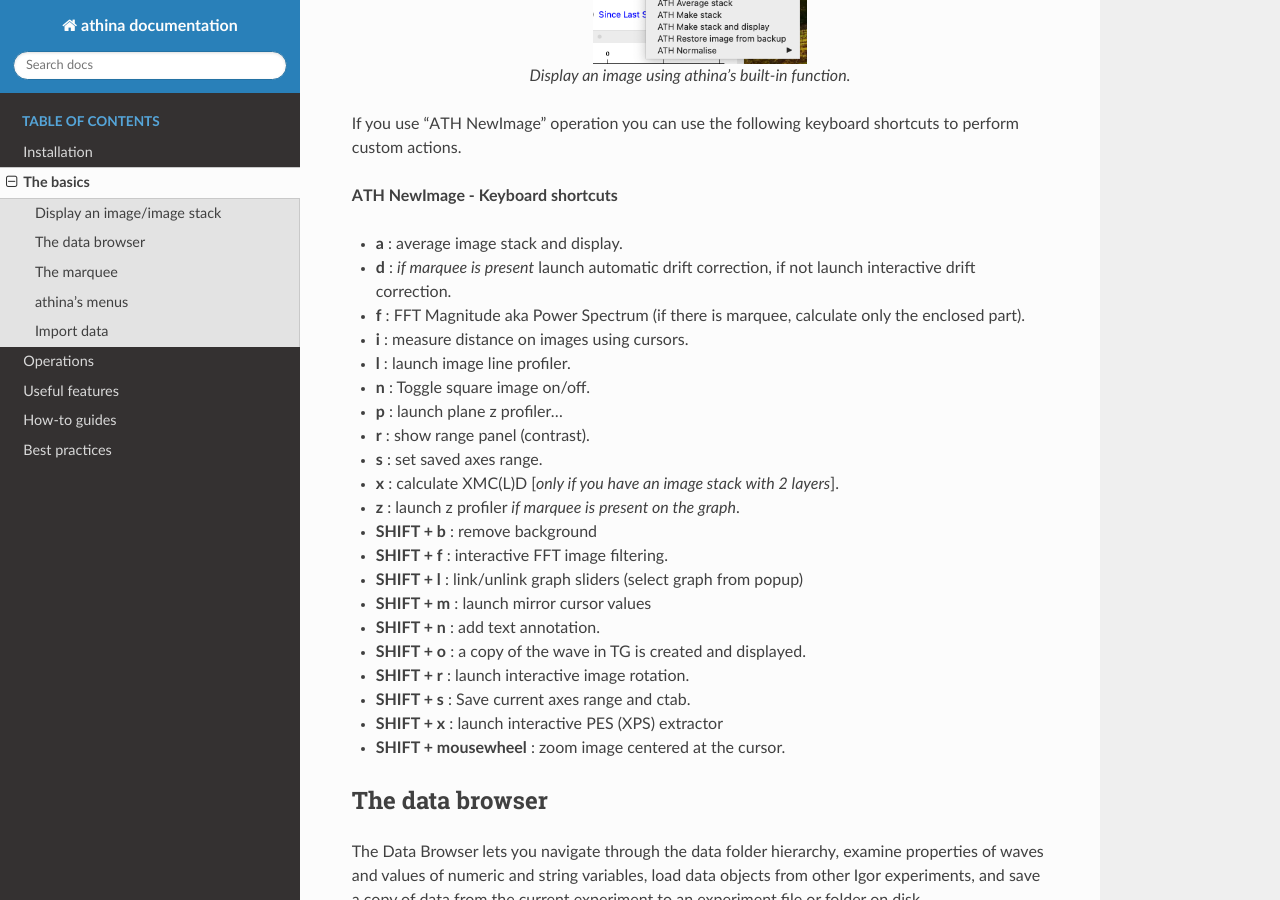
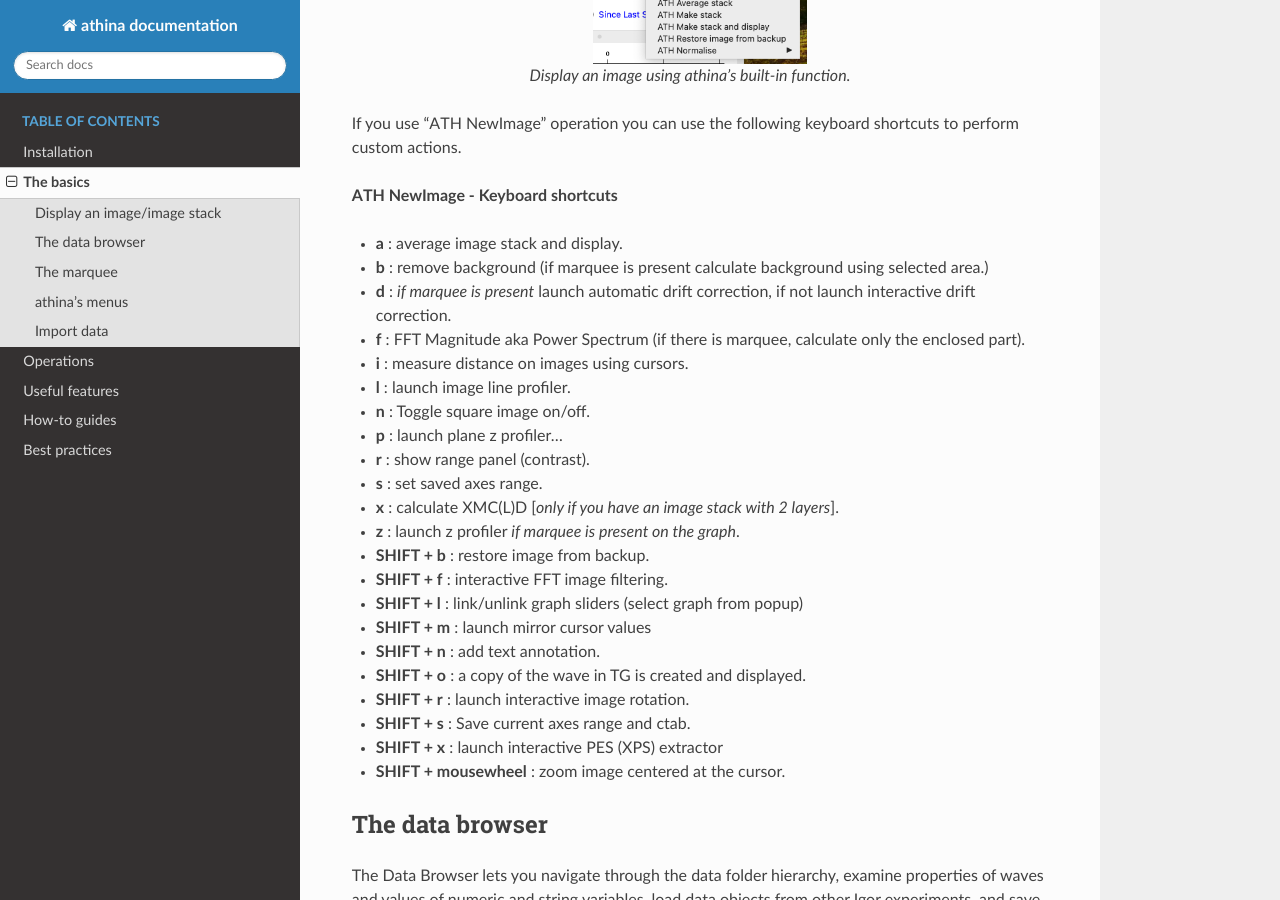
Before and after one commit to evangelosgolias/athina, a Sphinx documentation site: the page built from doc/source/files/thebasics.md, in a window 1280 px wide and 900 px high, scrolled down 529 px. Built offline with Sphinx 7.4.7 and the Read the Docs theme 3.1.0, drawn with Linux system fonts in a browser that asks for light colours.

Commit message:
Background removal takes account marqueee

```diff
--- a/doc/source/files/thebasics.md
+++ b/doc/source/files/thebasics.md
@@ -20,6 +20,7 @@
 **ATH NewImage - Keyboard shortcuts**
 
 - **a** : average image stack and display.
+- **b** : remove background (if marquee is present calculate background using selected area.)
 - **d** : *if marquee is present* launch automatic drift correction, if not launch interactive drift correction.
 - **f** : FFT Magnitude aka Power Spectrum (if there is marquee, calculate only the enclosed part).
 - **i** : measure distance on images using cursors.
@@ -30,7 +31,7 @@
 - **s** : set saved axes range.
 - **x** : calculate XMC(L)D [*only if you have an image stack with 2 layers*].
 - **z** : launch z profiler *if marquee is present on the graph*.
-- **SHIFT + b** : remove background
+- **SHIFT + b** : restore image from backup.
 - **SHIFT + f** : interactive FFT image filtering.
 - **SHIFT + l** : link/unlink graph sliders (select graph from popup)
 - **SHIFT + m** : launch mirror cursor values
```
Also changed, not shown: 4 other files.
